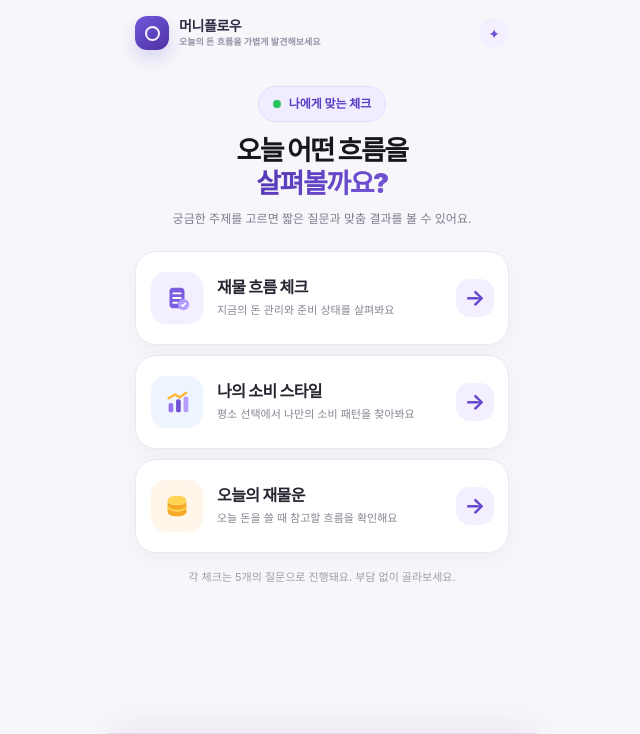
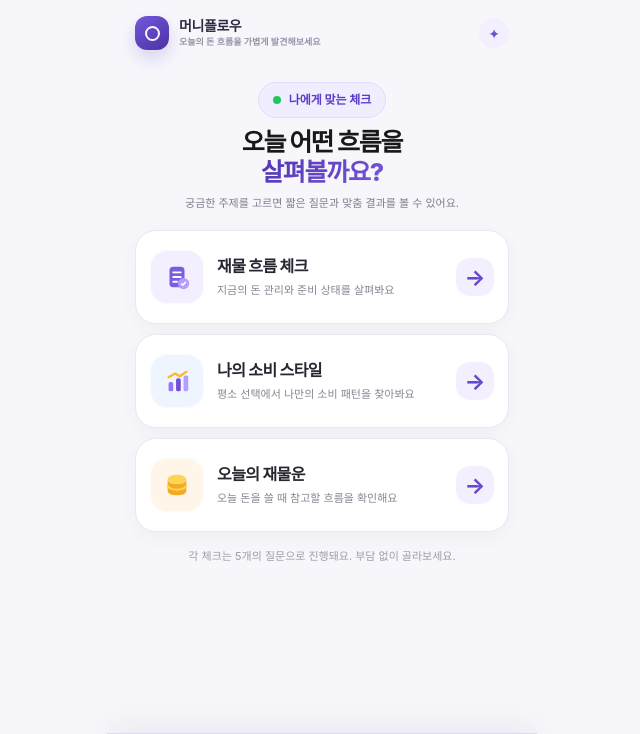
Before and after one commit to anredvon/jamulun-master, a Flask app: page /check in a window 1280 px wide. Shown: the top 734 px of the page, without its empty margins (318-958 px from the left). Run offline with Flask 3, Linux system fonts and the light colour scheme; some web fonts are replaced.

Commit message:
Refine quote icon and check typography (#7)

```diff
--- a/static/css/check.css
+++ b/static/css/check.css
@@ -1,7 +1,8 @@
 .check-shell{padding-top:14px;padding-bottom:calc(92px + env(safe-area-inset-bottom));}
-.check-hero{text-align:center;padding:18px 8px 22px;}
-.check-hero h1{margin:13px 0 8px;font-size:27px;font-weight:900;line-height:1.22;letter-spacing:-.055em;}
-.check-hero p{max-width:310px;margin:0 auto;color:#817b8d;font-size:12px;line-height:1.65;}
+.check-hero{text-align:center;padding:14px 8px 18px;}
+.check-hero .hero-badge{margin-bottom:9px;}
+.check-hero h1{margin:0;font-size:25px;font-weight:850;line-height:1.2;letter-spacing:-.05em;}
+.check-hero p{max-width:310px;margin:8px auto 0;color:#817b8d;font-size:11px;line-height:1.55;}
 .check-options{display:grid;gap:10px;}
 .check-option{display:grid;grid-template-columns:54px minmax(0,1fr) 38px;align-items:center;gap:13px;min-height:94px;padding:13px 14px;border:1px solid #ebe7f3;border-radius:21px;background:#fff;box-shadow:0 6px 18px rgba(45,32,78,.045);text-decoration:none;transition:transform .16s ease,border-color .16s ease,box-shadow .16s ease;}
 .check-option:active{transform:scale(.985);border-color:#cfc1f5;box-shadow:0 9px 22px rgba(85,62,150,.1);}
@@ -10,7 +11,7 @@
 .check-icon-spending{background:#eff5ff;}
 .check-icon-money{background:#fff5e9;}
 .check-option-copy{display:flex;min-width:0;flex-direction:column;gap:4px;}
-.check-option-copy strong{color:#292632;font-size:16px;font-weight:850;letter-spacing:-.035em;line-height:1.35;}
+.check-option-copy strong{color:#292632;font-size:16px;font-weight:800;letter-spacing:-.035em;line-height:1.35;}
 .check-option-copy small{color:#898392;font-size:11px;line-height:1.5;}
 .check-option-arrow{display:grid;place-items:center;width:38px;height:38px;border-radius:14px;background:#f3efff;color:#6848cc;font-size:22px;font-weight:750;}
 .check-footnote{margin:16px 0 0;color:#a09aa8;font-size:11px;line-height:1.5;text-align:center;}
--- a/templates/home.html
+++ b/templates/home.html
@@ -46,7 +46,7 @@
       </a>
 
       <a href="{{ url_for('investment_quotes.investment_quotes_page') }}" class="home-action">
-        <span class="home-action-icon home-action-icon-quote" aria-hidden="true"><svg viewBox="0 0 32 32" fill="none"><path d="M8.3 7.5h15.4a2 2 0 0 1 2 2v13a2 2 0 0 1-2 2H8.3a2 2 0 0 1-2-2v-13a2 2 0 0 1 2-2Z" fill="#fff" stroke="#63A881" stroke-width="1.6"/><path d="M10.1 12.1c0-1.3.8-2.1 2-2.1s2 .8 2 2.1c0 1.2-.7 1.9-2 2.2v1.3h2v-1.2c1.7-.5 2.7-1.4 2.7-2.9 0-2.1-1.7-3.5-4.6-3.5-2.8 0-4.5 1.4-4.5 3.9h2.4Zm8.5 0c0-1.3.8-2.1 2-2.1s2 .8 2 2.1c0 1.2-.7 1.9-2 2.2v1.3h2v-1.2c1.7-.5 2.7-1.4 2.7-2.9 0-2.1-1.7-3.5-4.6-3.5-2.8 0-4.5 1.4-4.5 3.9h2.4Z" fill="#43845E" transform="translate(0 2) scale(.9)"/><path d="m18.2 21.2 3.1-3.1 2.1 2.1 3.1-4" stroke="#E8AE3D" stroke-width="1.8" stroke-linecap="round" stroke-linejoin="round"/></svg></span>
+        <span class="home-action-icon home-action-icon-quote" aria-hidden="true"><svg viewBox="0 0 32 32" fill="none"><rect x="5.5" y="5.5" width="21" height="21" rx="6" fill="#fff" stroke="#63A881" stroke-width="1.5"/><path d="M10 10v4h2v-4m2 0v4h2v-4m3 4v-4h2v4m2-4v4h2v-4" stroke="#43845E" stroke-width="1.8" stroke-linecap="round" stroke-linejoin="round"/><path d="M10 19h7m-7 3h5" stroke="#9CC9A9" stroke-width="1.5" stroke-linecap="round"/><circle cx="23" cy="22" r="3.5" fill="#F6C75B"/><path d="m21.8 22 .8.8 1.6-1.8" stroke="#fff" stroke-width="1.1" stroke-linecap="round" stroke-linejoin="round"/></svg></span>
         <span class="home-action-copy"><strong>오늘의 한 줄 투자 명언 뽑기</strong><span>출처와 함께 짧은 문장을 만나보세요</span></span>
         <span class="home-action-arrow" aria-hidden="true">→</span>
       </a>
```
